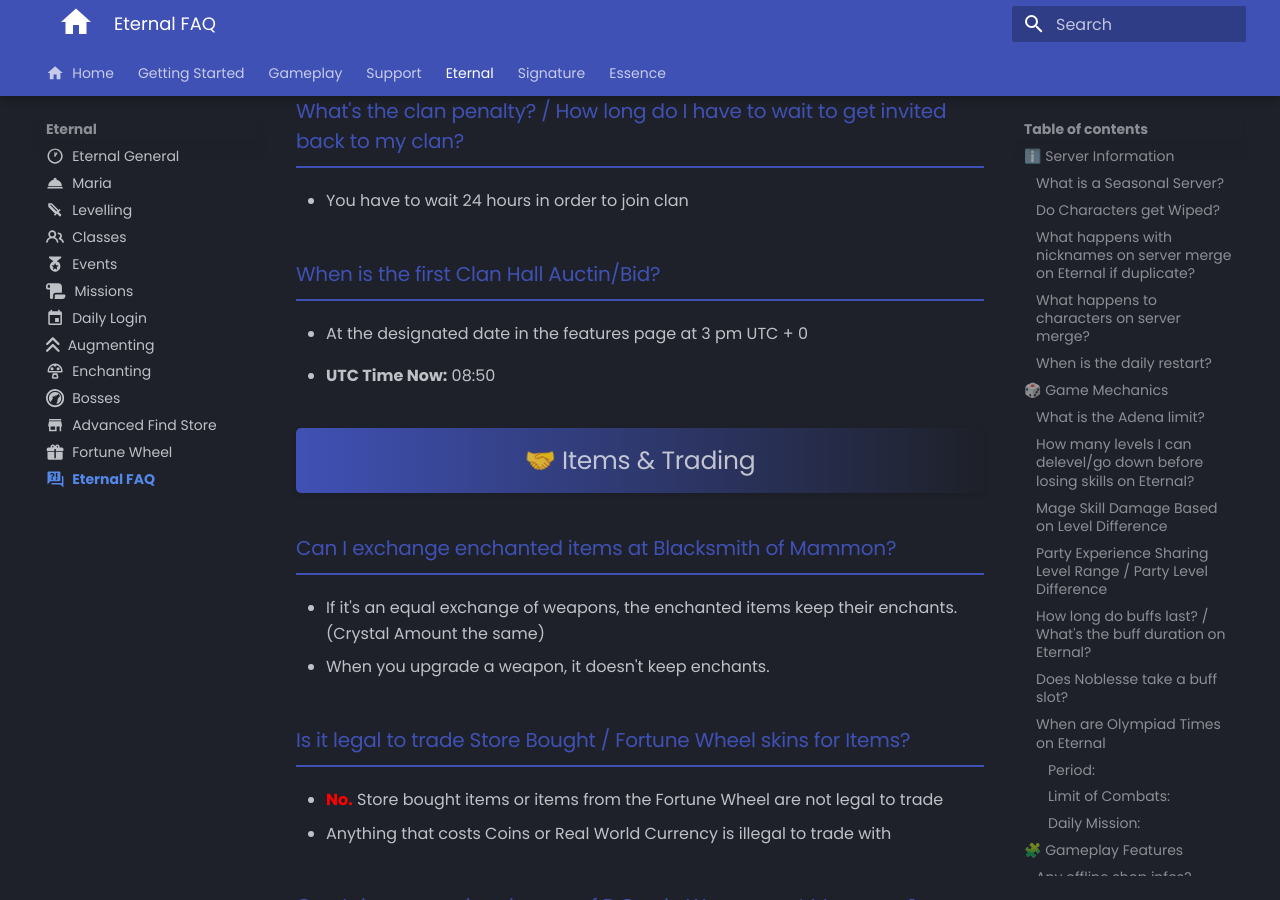
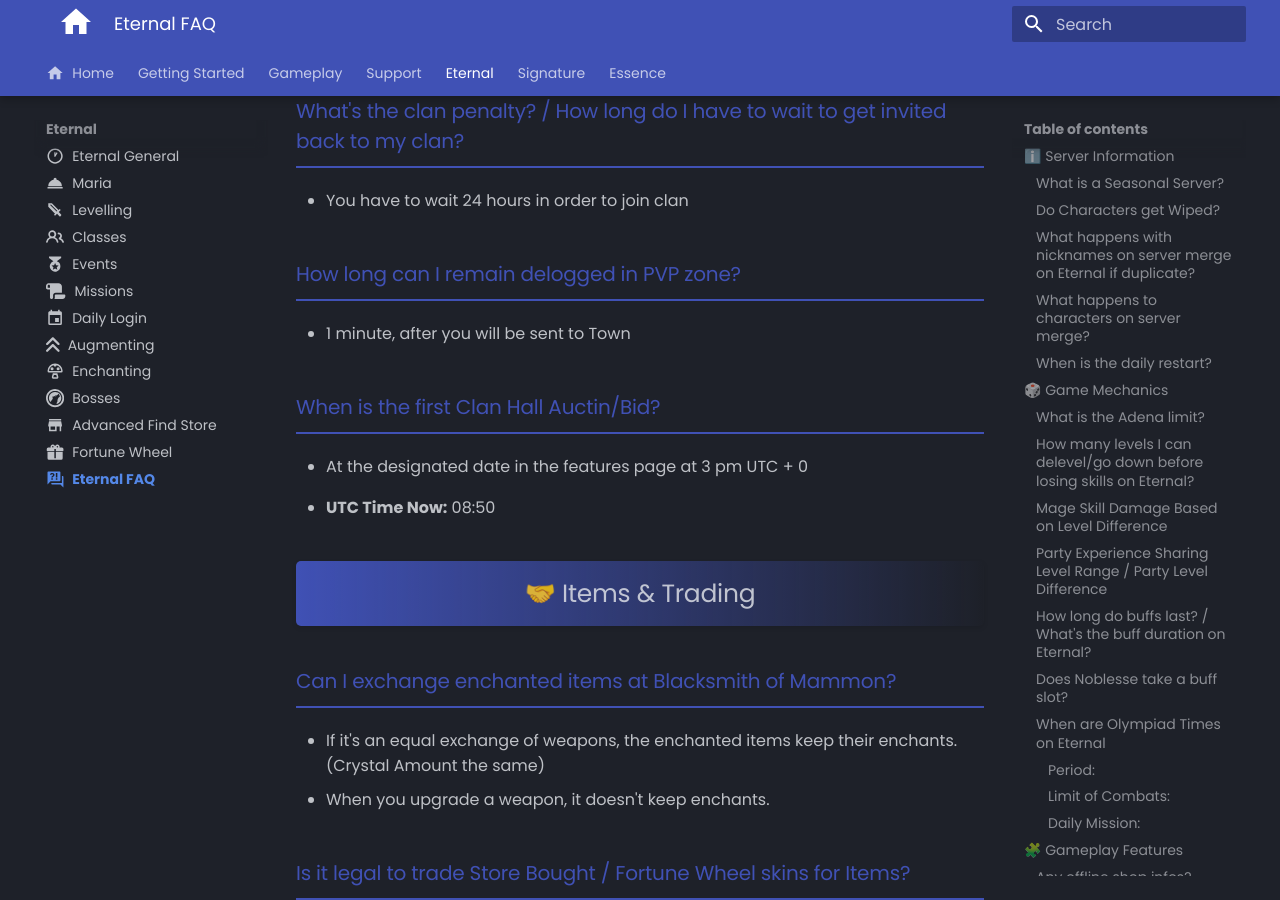
Before and after one commit to tab1-web/faq, an MkDocs documentation site: the page built from docs/eternal/faq.md, in a window 1280 px wide and 900 px high, scrolled down 5274 px. Built offline with MkDocs 1.6.1 and Material for MkDocs 9.7.7, drawn with Linux system fonts in a browser that asks for light colours; some web fonts are replaced; comment, search, counter and statistics services are not loaded.

Commit message:
adding info regarding pvp zone relog

```diff
--- a/docs/eternal/faq.md
+++ b/docs/eternal/faq.md
@@ -147,6 +147,10 @@ h2 {
 ### What's the clan penalty? / How long do I have to wait to get invited back to my clan?
 - You have to wait 24 hours in order to join clan
 
+### How long can I remain delogged in PVP zone?
+
+- 1 minute, after you will be sent to Town
+
 ### When is the first Clan Hall Auctin/Bid?
 - At the designated date in the features page at 3 pm UTC + 0
 <ul>
```
